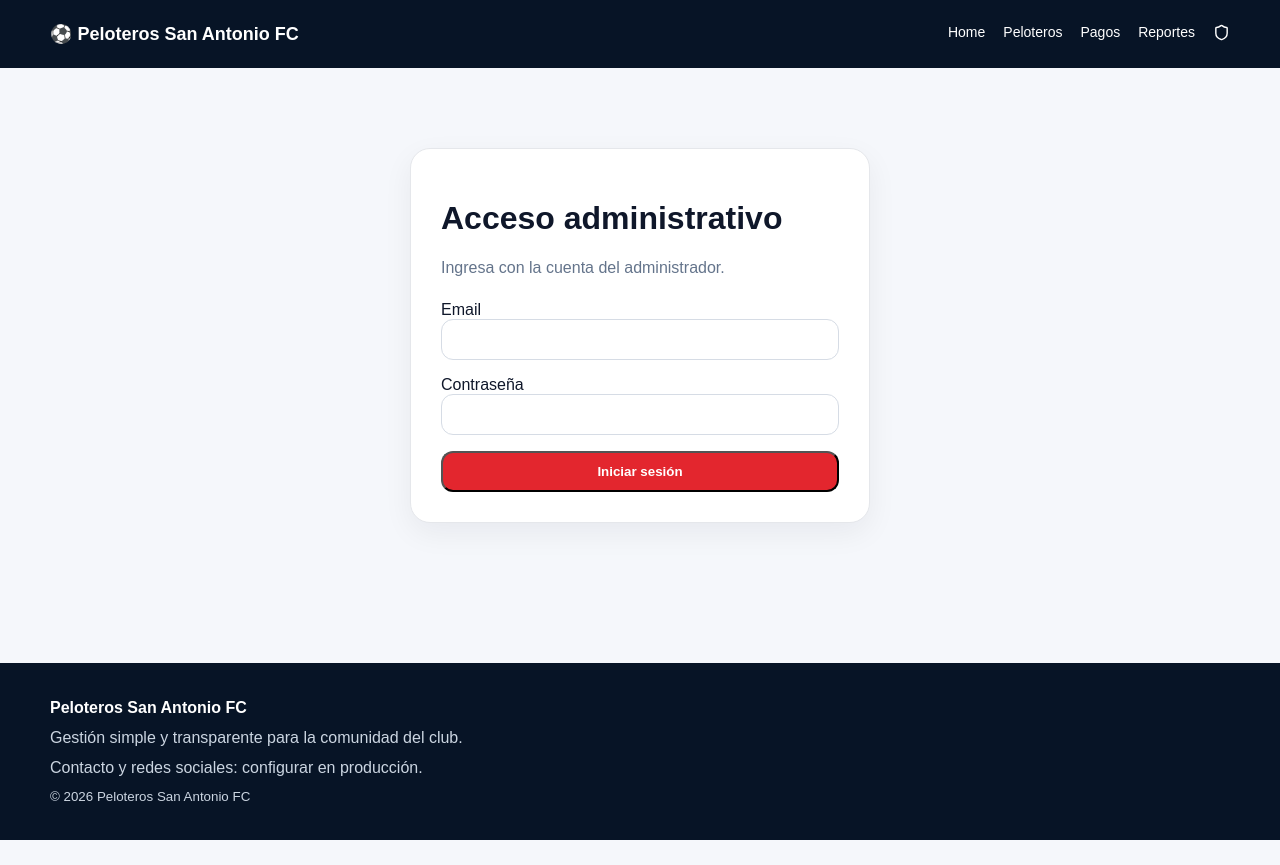
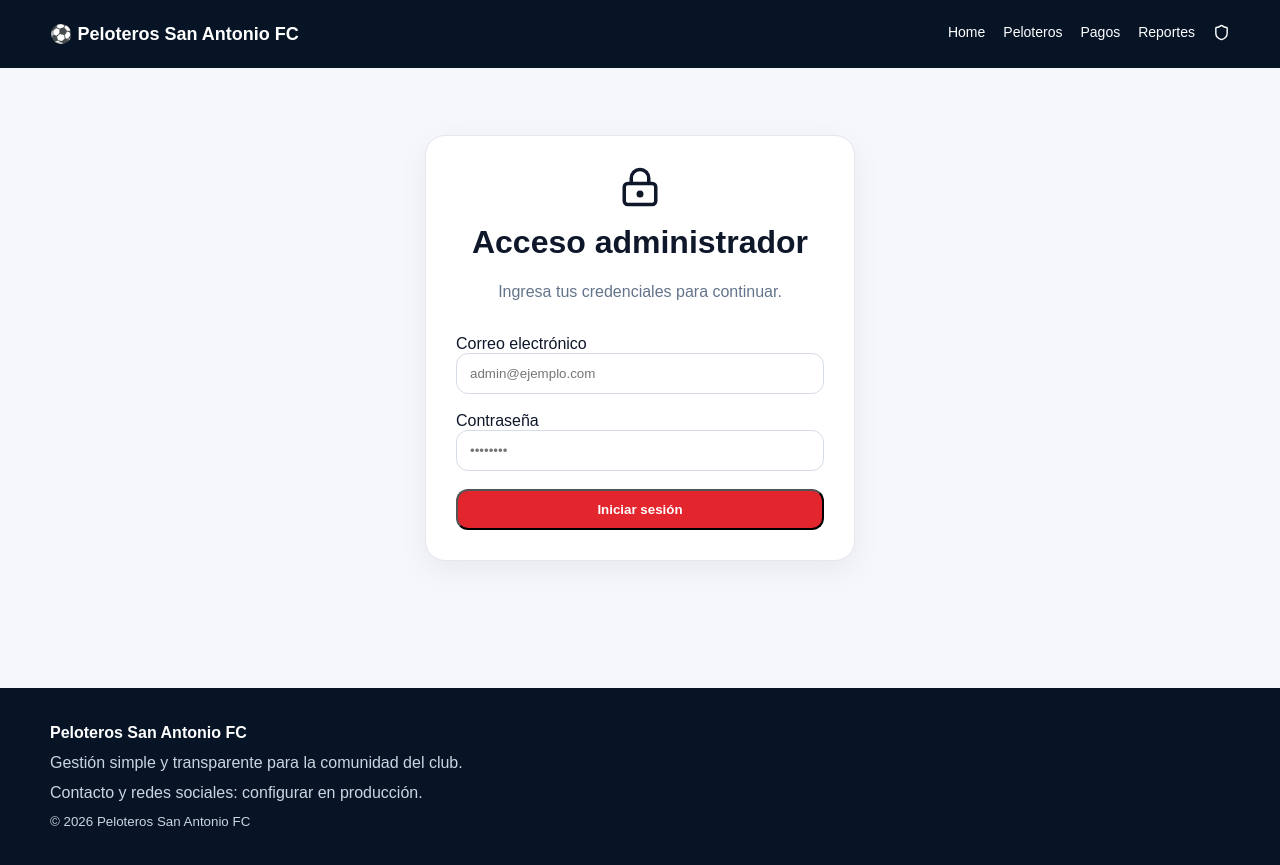
Before and after one commit to peloterossanantoniomenorca/web, a Next.js app: page /admin/login in a window 1280 px wide. Before the commit the page ends 840 px from the top, so only its background shows below. Built offline with nearby package versions, Linux system fonts and the light colour scheme.

Commit message:
Update page.tsx

```diff
--- a/app/admin/login/page.tsx
+++ b/app/admin/login/page.tsx
@@ -1,2 +1,147 @@
-'use client'; import { useState } from 'react'; import { useRouter } from 'next/navigation';
-export default function Login(){const [email,setEmail]=useState(''),[password,setPassword]=useState(''),[error,setError]=useState(''),[loading,setLoading]=useState(false);const router=useRouter();async function submit(e:any){e.preventDefault();setLoading(true);setError('');const r=await fetch('/api/admin/login',{method:'POST',headers:{'content-type':'application/json'},body:JSON.stringify({email,password})});const d=await r.json();if(!r.ok)setError(d.error||'No se pudo iniciar sesión');else router.push('/admin');setLoading(false)}return <main className="container" style={{maxWidth:460,padding:'80px 0'}}><div className="card" style={{padding:30}}><h1>Acceso administrativo</h1><p style={{color:'#64748b'}}>Ingresa con la cuenta del administrador.</p><form onSubmit={submit} style={{display:'grid',gap:16,marginTop:24}}><label>Email<input className="input" type="email" required value={email} onChange={e=>setEmail(e.target.value)}/></label><label>Contraseña<input className="input" type="password" required value={password} onChange={e=>setPassword(e.target.value)}/></label>{error&&<div style={{color:'#b91c1c'}}>{error}</div>}<button className="btn btn-primary" disabled={loading}>{loading?'Ingresando...':'Iniciar sesión'}</button></form></div></main>}
+'use client';
+
+import { useState } from 'react';
+import { useRouter } from 'next/navigation';
+import { LockKeyhole } from 'lucide-react';
+
+export default function AdminLogin() {
+  const router = useRouter();
+
+  const [email, setEmail] = useState('');
+  const [password, setPassword] = useState('');
+
+  const [loading, setLoading] = useState(false);
+  const [error, setError] = useState('');
+
+  async function login(
+    event: React.FormEvent<HTMLFormElement>
+  ) {
+    event.preventDefault();
+
+    setError('');
+    setLoading(true);
+
+    try {
+      const response = await fetch('/api/admin/session', {
+        method: 'POST',
+        headers: {
+          'content-type': 'application/json',
+        },
+        body: JSON.stringify({
+          email,
+          password,
+        }),
+      });
+
+      const data = await response.json();
+
+      if (!response.ok) {
+        setError(
+          data.error ||
+            'Correo o contraseña incorrectos.'
+        );
+        return;
+      }
+
+      router.push('/admin');
+      router.refresh();
+    } catch {
+      setError(
+        'No se pudo conectar con el servidor.'
+      );
+    } finally {
+      setLoading(false);
+    }
+  }
+
+  return (
+    <main
+      className="container"
+      style={{
+        minHeight: '70vh',
+        display: 'grid',
+        placeItems: 'center',
+        padding: '48px 0',
+      }}
+    >
+      <form
+        className="card"
+        onSubmit={login}
+        style={{
+          width: '100%',
+          maxWidth: 430,
+          padding: 30,
+          display: 'grid',
+          gap: 18,
+        }}
+      >
+        <div style={{ textAlign: 'center' }}>
+          <LockKeyhole size={42} />
+
+          <h1 style={{ marginTop: 12 }}>
+            Acceso administrador
+          </h1>
+
+          <p style={{ color: '#64748b' }}>
+            Ingresa tus credenciales para continuar.
+          </p>
+        </div>
+
+        <label>
+          Correo electrónico
+
+          <input
+            className="input"
+            type="email"
+            required
+            autoComplete="email"
+            value={email}
+            onChange={(event) =>
+              setEmail(event.target.value)
+            }
+            placeholder="admin@ejemplo.com"
+          />
+        </label>
+
+        <label>
+          Contraseña
+
+          <input
+            className="input"
+            type="password"
+            required
+            autoComplete="current-password"
+            value={password}
+            onChange={(event) =>
+              setPassword(event.target.value)
+            }
+            placeholder="••••••••"
+          />
+        </label>
+
+        {error && (
+          <div
+            style={{
+              padding: 12,
+              borderRadius: 10,
+              background: '#fef2f2',
+              color: '#b91c1c',
+            }}
+          >
+            {error}
+          </div>
+        )}
+
+        <button
+          className="btn btn-primary"
+          type="submit"
+          disabled={loading}
+        >
+          {loading
+            ? 'Ingresando...'
+            : 'Iniciar sesión'}
+        </button>
+      </form>
+    </main>
+  );
+}
```
